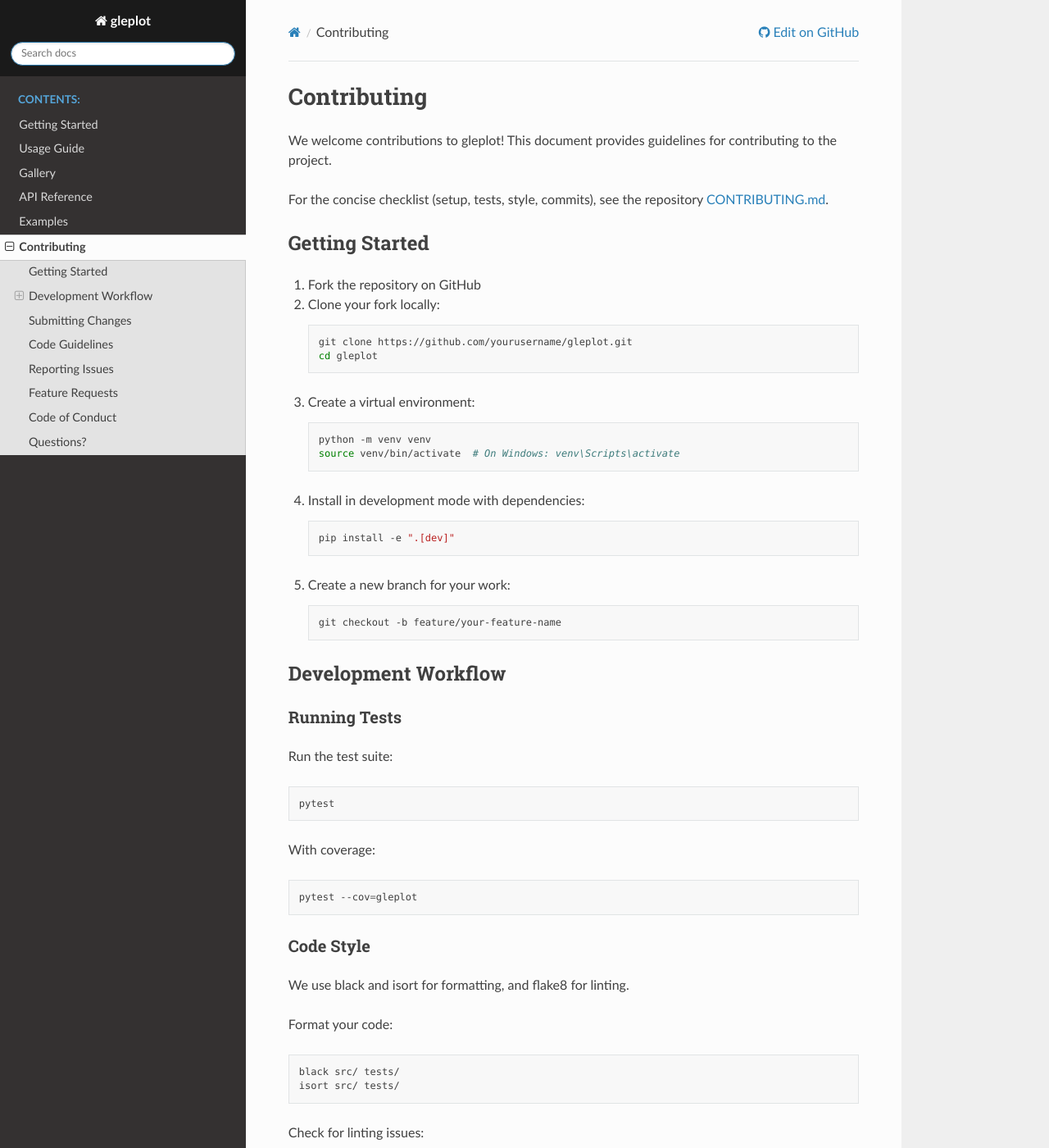
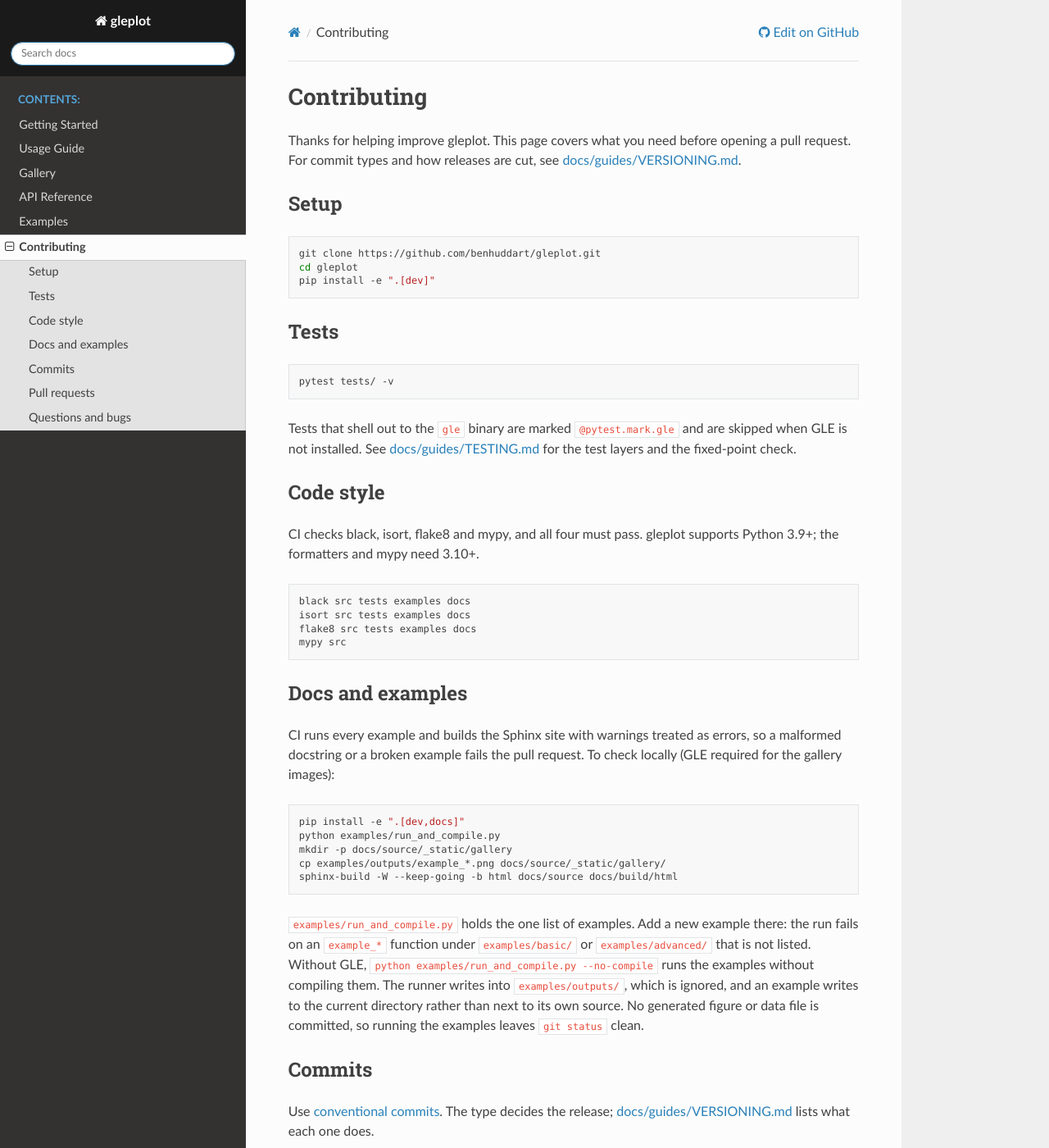
Before and after one commit to BenHuddart/gleplot, a Sphinx documentation site: the page built from docs/source/contributing.rst, in a window 1280 px wide and 1400 px high. Shown: the whole window at 82% size. Built offline with Sphinx 7.4.7 and the Read the Docs theme 3.1.0, drawn with Linux system fonts in a browser that asks for light colours; some of the changed text lies outside the part shown.

Commit message:
docs(contributing): build the contributing page from CONTRIBUTING.md
docs/source/contributing.rst restated setup, checks and release rules
that CONTRIBUTING.md already holds, and had drifted from it (no isort
or examples steps, `cd docs && make html` instead of the strict build).
It is now an include of CONTRIBUTING.md through myst-parser, which joins
the docs extra.

CONTRIBUTING.md links to the guides by absolute GitHub URL: the guides
are not pages of the Sphinx site yet, so a relative link fails the -W
build with myst.xref_missing.

Clears the "Contributor docs repeat each other" entry from Known debt
in AGENTS.md. Part of #104 (the contributing.rst step).

Co-Authored-By: Claude Opus 5.5 <noreply@anthropic.com>

````diff
--- a/CONTRIBUTING.md
+++ b/CONTRIBUTING.md
@@ -1,6 +1,6 @@
 # Contributing
 
-Thanks for helping improve gleplot. This page covers what you need before opening a pull request. For commit types and how releases are cut, see [docs/guides/VERSIONING.md](docs/guides/VERSIONING.md).
+Thanks for helping improve gleplot. This page covers what you need before opening a pull request. For commit types and how releases are cut, see [docs/guides/VERSIONING.md](https://github.com/benhuddart/gleplot/blob/main/docs/guides/VERSIONING.md).
 
 ## Setup
 
@@ -16,7 +16,7 @@ pip install -e ".[dev]"
 pytest tests/ -v
 ```
 
-Tests that shell out to the `gle` binary are marked `@pytest.mark.gle` and are skipped when GLE is not installed. See [docs/guides/TESTING.md](docs/guides/TESTING.md) for the test layers and the fixed-point check.
+Tests that shell out to the `gle` binary are marked `@pytest.mark.gle` and are skipped when GLE is not installed. See [docs/guides/TESTING.md](https://github.com/benhuddart/gleplot/blob/main/docs/guides/TESTING.md) for the test layers and the fixed-point check.
 
 ## Code style
 
@@ -45,7 +45,7 @@ sphinx-build -W --keep-going -b html docs/source docs/build/html
 
 ## Commits
 
-Use [conventional commits](https://www.conventionalcommits.org/). The type decides the release; [docs/guides/VERSIONING.md](docs/guides/VERSIONING.md) lists what each one does.
+Use [conventional commits](https://www.conventionalcommits.org/). The type decides the release; [docs/guides/VERSIONING.md](https://github.com/benhuddart/gleplot/blob/main/docs/guides/VERSIONING.md) lists what each one does.
 
 ## Pull requests
 
--- a/docs/source/conf.py
+++ b/docs/source/conf.py
@@ -30,6 +30,7 @@ extensions = [
     "sphinx.ext.viewcode",
     "sphinx.ext.intersphinx",
     "sphinx.ext.napoleon",
+    "myst_parser",
 ]
 
 templates_path = ["_templates"]
--- a/docs/source/contributing.rst
+++ b/docs/source/contributing.rst
@@ -1,170 +1,4 @@
-Contributing
-=============
+:github_url: https://github.com/BenHuddart/gleplot/edit/main/CONTRIBUTING.md
 
-We welcome contributions to gleplot! This document provides guidelines for contributing to the project.
-
-For the concise checklist (setup, tests, style, commits), see the repository
-`CONTRIBUTING.md <https://github.com/benhuddart/gleplot/blob/main/CONTRIBUTING.md>`_.
-
-Getting Started
----------------
-
-1. Fork the repository on GitHub
-2. Clone your fork locally:
-
-   .. code-block:: bash
-
-      git clone https://github.com/yourusername/gleplot.git
-      cd gleplot
-
-3. Create a virtual environment:
-
-   .. code-block:: bash
-
-      python -m venv venv
-      source venv/bin/activate  # On Windows: venv\Scripts\activate
-
-4. Install in development mode with dependencies:
-
-   .. code-block:: bash
-
-      pip install -e ".[dev]"
-
-5. Create a new branch for your work:
-
-   .. code-block:: bash
-
-      git checkout -b feature/your-feature-name
-
-Development Workflow
---------------------
-
-Running Tests
-~~~~~~~~~~~~~
-
-Run the test suite:
-
-.. code-block:: bash
-
-   pytest
-
-With coverage:
-
-.. code-block:: bash
-
-   pytest --cov=gleplot
-
-Code Style
-~~~~~~~~~~~
-
-We use black and isort for formatting, and flake8 for linting.
-
-Format your code:
-
-.. code-block:: bash
-
-   black src/ tests/
-   isort src/ tests/
-
-Check for linting issues:
-
-.. code-block:: bash
-
-   flake8 src/ tests/
-
-Type Checking
-~~~~~~~~~~~~~~
-
-We use mypy for static type checking:
-
-.. code-block:: bash
-
-   mypy src/
-
-Building Documentation
-~~~~~~~~~~~~~~~~~~~~~~~
-
-Build the documentation locally:
-
-.. code-block:: bash
-
-   cd docs
-   make html
-
-The built HTML will be in ``docs/build/html/``. Gallery PNGs are generated
-when the documentation site is published. A local build still succeeds when
-those files are absent.
-
-Submitting Changes
--------------------
-
-1. Make sure all tests pass:
-
-   .. code-block:: bash
-
-      pytest
-
-2. Ensure code is formatted and passes linting:
-
-   .. code-block:: bash
-
-      black src/ tests/
-      isort src/ tests/
-      flake8 src/ tests/
-      mypy src/
-
-3. Update documentation if needed
-
-4. Commit your changes using `conventional commits <https://www.conventionalcommits.org/>`_
-   (for example ``feat: add bar hatch support`` or ``fix: correct log tick limits``).
-   Releases use semantic versioning driven by these prefixes.
-
-5. Push to your fork:
-
-   .. code-block:: bash
-
-      git push origin feature/your-feature-name
-
-6. Create a Pull Request with a clear description of your changes
-
-Code Guidelines
----------------
-
-- Follow PEP 8 style guide
-- Write docstrings for all public functions and classes
-- Add tests for new features
-- Update documentation for changes in API
-- Keep commits atomic and focused
-
-Reporting Issues
-----------------
-
-When reporting bugs, please include:
-
-- Your Python version
-- Your operating system
-- Steps to reproduce the issue
-- Expected behavior
-- Actual behavior
-- Any error messages or tracebacks
-
-Feature Requests
-----------------
-
-Feature requests are welcome! Please describe:
-
-- The use case and problem it solves
-- Example usage
-- Any relevant references or prior art
-
-Code of Conduct
----------------
-
-This project is committed to providing a welcoming and inclusive environment. Please be respectful and constructive in all interactions.
-
-Questions?
-----------
-
-If you have questions about contributing, please open an issue or contact the maintainers.
-
-Thank you for contributing to gleplot!
+.. include:: ../../CONTRIBUTING.md
+   :parser: myst_parser.sphinx_
--- a/pyproject.toml
+++ b/pyproject.toml
@@ -50,6 +50,7 @@ dev = [
 docs = [
     "sphinx>=4.0",
     "sphinx-rtd-theme>=1.0",
+    "myst-parser>=0.18",
 ]
 gle = [
     # GLE must be installed separately from system package manager
````
Also changed, not shown: AGENTS.md (+0 -1 lines).
